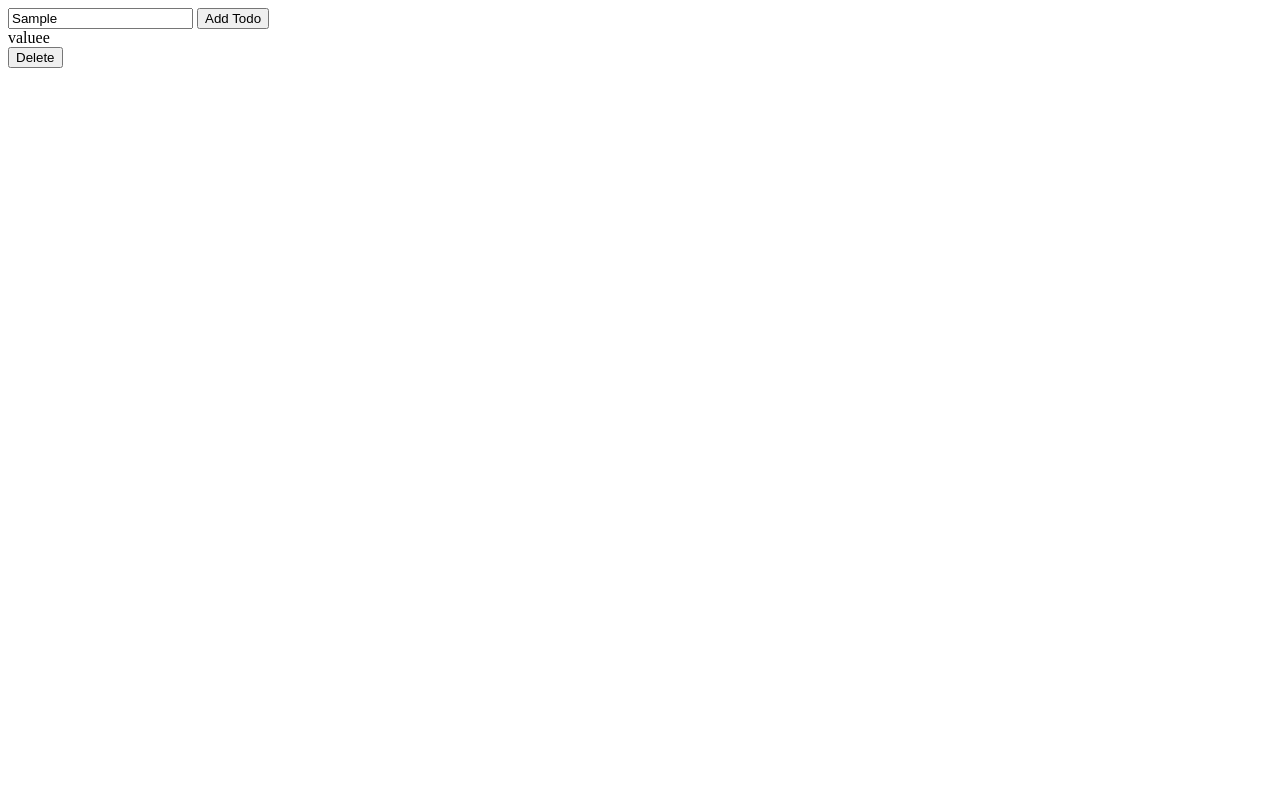
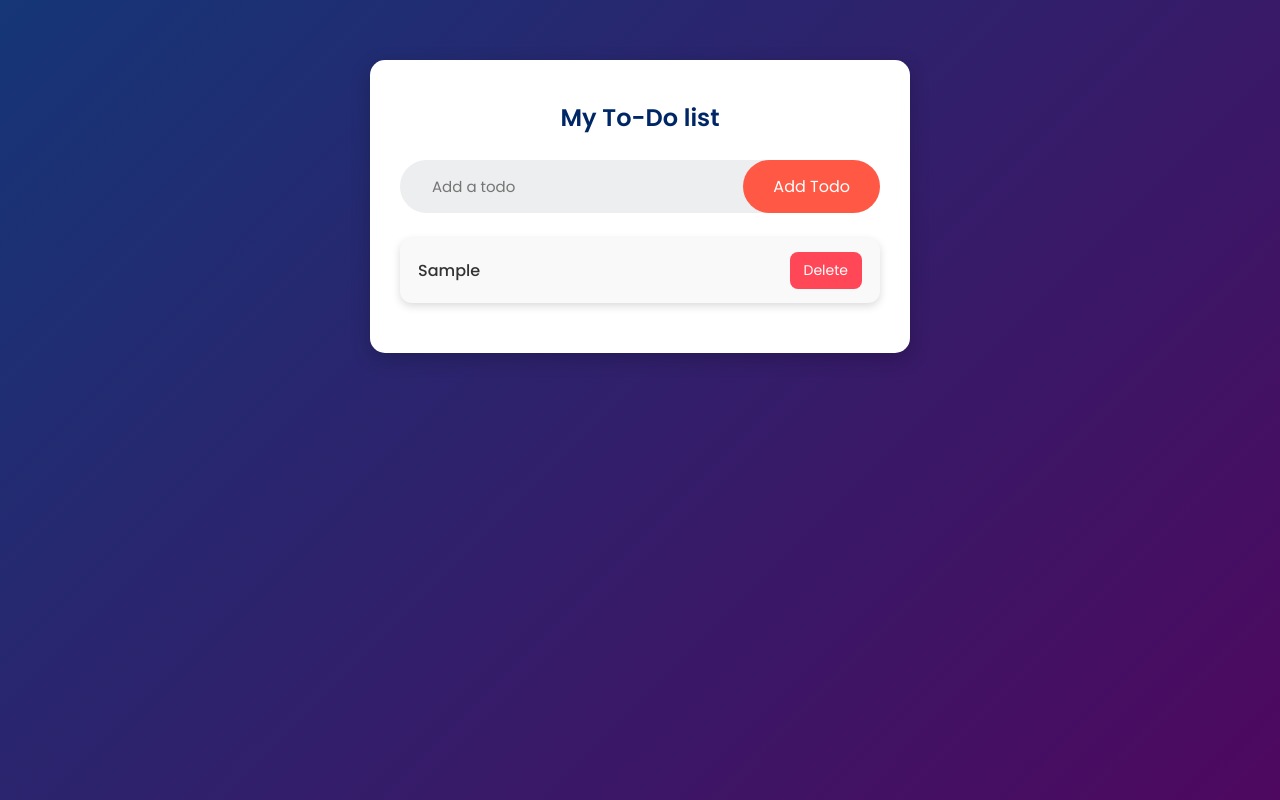
Before and after one commit to Shushmitaaaa/Todo-app, a plain HTML site: page index.html in a window 1280 px wide. Both pictures are taken after typing "Sample" into the empty fields and a click on the button "Add Todo". Drawn offline with Linux system fonts and the light colour scheme.

Commit message:
updated js

```diff
--- a/index.html
+++ b/index.html
@@ -7,8 +7,20 @@
     <link rel="stylesheet" href="style.css">
 </head>
 <body>
-    <input type="text" placeholder="Add a todo"></input>
-    <button onclick="addTodo()">Add Todo</button>
+    <div id="app">
+        <h1>My To-Do list</h1>
+        <div class="input-container">
+            <input type="text" placeholder="Add a todo"></input>
+            <button onclick="addTodo()">Add Todo</button>
+
+
+        </div>
+        <div id="todos"></div>
+
+
+
+    </div>
+
     <script src="script.js"></script>
 </body>
 </html>
--- a/script.js
+++ b/script.js
@@ -1,23 +1,48 @@
-//fetching the elements
-//classes are better than ids becuase you dont have to write repeated code
+
+let currentIndex=1;
+
 function addTodo(){
     const inputEl=document.querySelector("input");
-    const valuee=inputEl.value;
+    const inputElval=inputEl.value;
 
-    //inserting an element
-    let ctr=1;
-    const newEl=document.createElement("div");
-    newEl.setAttribute("id",ctr);
-    newEl.innerHTML=`<div>valuee</div><button onclick="deletetodo(${ctr})">Delete</button>`;
-    ctr=ctr+1;
-    document.querySelector("body").appendChild(newEl);
+    if(inputElval.trim()===" "){
+        alert("Please enter a to do item");
+        return;
+    }
+
+    const parentEl=document.getElementById("todos");
+
+    const newtodo=document.createElement("span");
+    newtodo.setAttribute("id", + currentIndex);
+
+    //text
+    const newheading= document.createElement("h4");
+    newheading.textContent= inputElval;
+
+    //button
+    const newButton=document.createElement("button");
+    newButton.textContent="Delete";
+    newButton.setAttribute("onclick","deleteTodo(" +currentIndex+ ")")
+
+    newtodo.appendChild(newheading);
+    newtodo.appendChild(newButton);
+
+    parentEl.appendChild(newtodo);
+
+    //document.querySelector("body").appendChild(parentEl);
+
+    currentIndex++;
+
+    inputEl.value='';
+
 
 
 }
 
-//deleting an element
-function deletetodo(index){
-    const element=document.getElementById(index)
-    element.parentNode.removeChild(element)
+function deleteTodo(index){
+    const ele=document.getElementById(index);
+        if(ele){
+            ele.parentNode.removeChild(ele);
+        }
 
 }
--- a/style.css
+++ b/style.css
@@ -1,11 +1,118 @@
-#todo1{
-    display: flex;
+@import url('https://fonts.googleapis.com/css2?family=Poppins:wght@300;400;500;600&display=swap');
+
+* {
+  margin: 0;
+  padding: 0;
+  font-family: 'Poppins', sans-serif;
+  box-sizing: border-box;
 }
 
-#todo2{
-    display: flex;
+body {
+  background: linear-gradient(135deg, #153677, #4e085f);
+  min-height: 100vh;
+  display: flex;
+  justify-content: center;
+  align-items: flex-start;
+  padding: 40px 10px;
 }
 
-#todo3{
-    display: flex;
+
+#app {
+  width: 100%;
+  max-width: 540px;
+  background: #fff;
+  margin: 20px auto;
+  padding: 40px 30px 50px;
+  border-radius: 15px;
+  box-shadow: 0 6px 20px rgba(0, 0, 0, 0.2);
 }
+
+
+#app h1 {
+  color: #002765;
+  font-size: 24px;
+  font-weight: 600;
+  margin-bottom: 25px;
+  text-align: center;
+}
+
+
+.input-container {
+  display: flex;
+  align-items: center;
+  justify-content: space-between;
+  background: #edeef0;
+  border-radius: 30px;
+  padding-left: 20px;
+  margin-bottom: 25px;
+}
+
+.input-container input {
+  flex: 1;
+  border: none;
+  outline: none;
+  background: transparent;
+  padding: 12px;
+  font-size: 15px;
+}
+
+.input-container button {
+  border: none;
+  outline: none;
+  padding: 14px 30px;
+  background: #ff5945;
+  color: #fff;
+  font-size: 16px;
+  cursor: pointer;
+  border-radius: 30px;
+  transition: 0.3s;
+}
+
+.input-container button:hover {
+  background: #c23b2c;
+}
+
+
+#todos {
+  display: flex;
+  flex-direction: column;
+  gap: 12px;
+}
+
+#todos span {
+  display: flex;
+  justify-content: space-between;
+  align-items: center;
+  background: #f9f9f9;
+  color: #333;
+  padding: 14px 18px;
+  border-radius: 12px;
+  box-shadow: 0px 3px 8px rgba(0, 0, 0, 0.15);
+  transition: 0.3s;
+}
+
+#todos span:hover {
+  transform: translateY(-3px);
+}
+
+#todos h4 {
+  margin: 0;
+  font-size: 16px;
+  font-weight: 500;
+}
+
+
+#todos button {
+  background: #ff4757;
+  border: none;
+  padding: 8px 14px;
+  font-size: 14px;
+  border-radius: 8px;
+  color: #fff;
+  cursor: pointer;
+  transition: 0.3s;
+}
+
+#todos button:hover {
+  background: #c23b2c;
+}
```
